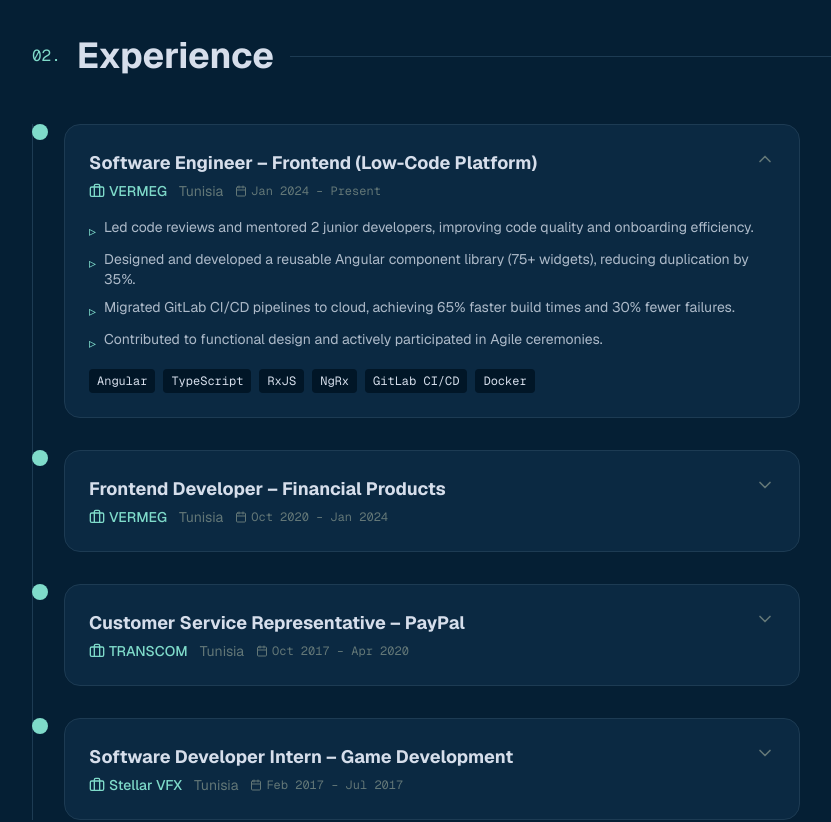
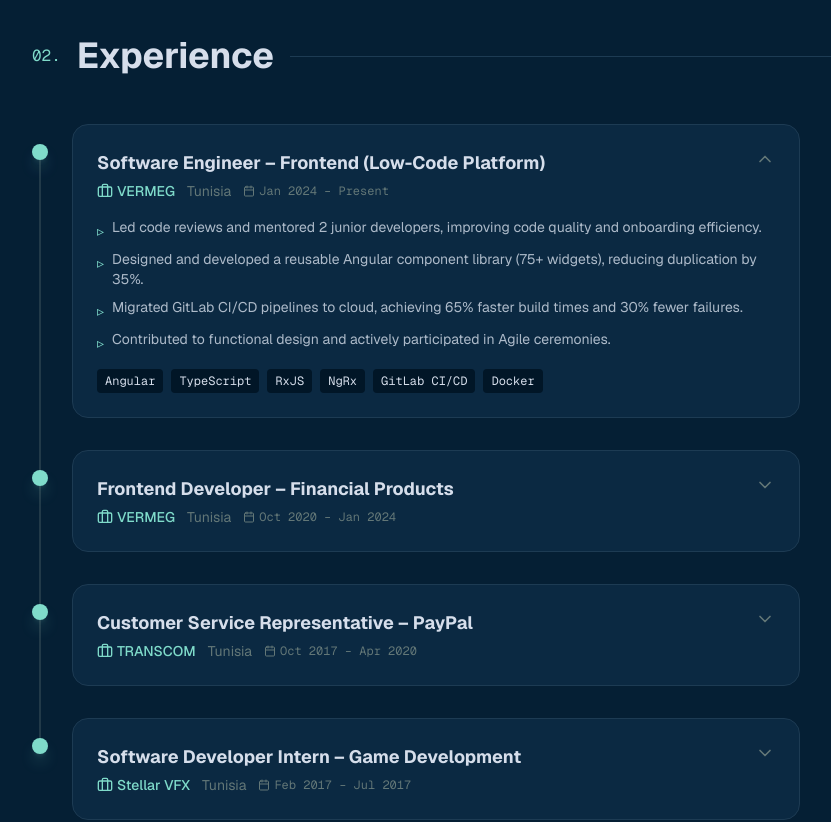
Before and after one commit to Khalil-Khaled/portfolio-website, a Next.js app: page /en in a window 1280 px wide. Shown: the part 1840-2662 px from the top of the page, without its empty margins (64-895 px from the left). Built offline with nearby package versions, Linux system fonts and the light colour scheme.

Commit message:
fix visual issue with dots in experience section

```diff
--- a/src/components/experience.tsx
+++ b/src/components/experience.tsx
@@ -31,10 +31,12 @@ function ExperienceCard({
   expKey,
   technologies,
   index,
+  isLast,
 }: {
   expKey: string;
   technologies?: string[];
   index: number;
+  isLast: boolean;
 }) {
   const t = useTranslations('experience.jobs');
   const [isExpanded, setIsExpanded] = useState(index === 0);
@@ -61,14 +63,16 @@ function ExperienceCard({
       initial={{ opacity: 0, x: -50 }}
       animate={isInView ? { opacity: 1, x: 0 } : {}}
       transition={{ duration: 0.5, delay: index * 0.1 }}
-      className="relative pl-8 pb-8 last:pb-0"
+      className="relative pl-10 pb-8 last:pb-0 overflow-visible"
     >
-      {/* Timeline Line */}
-      <div className="absolute left-0 top-0 bottom-0 w-px bg-day-bg-highlight dark:bg-night-bg-highlight" />
+      {/* Timeline Line - connects to next card's dot */}
+      {!isLast && (
+        <div className="absolute left-[7px] top-[28px] -bottom-[28px] w-0.5 bg-day-muted/30 dark:bg-night-comment/30" />
+      )}
 
-      {/* Timeline Dot */}
+      {/* Timeline Dot - aligned with card title */}
       <motion.div
-        className="absolute left-0 top-0 w-4 h-4 -translate-x-1/2 rounded-full bg-day-accent dark:bg-night-cyan"
+        className="absolute left-0 top-5 w-4 h-4 rounded-full bg-day-accent dark:bg-night-cyan z-10 shadow-lg shadow-day-accent/30 dark:shadow-night-cyan/30"
         initial={{ scale: 0 }}
         animate={isInView ? { scale: 1 } : {}}
         transition={{ duration: 0.3, delay: index * 0.1 + 0.2 }}
@@ -180,6 +184,7 @@ export function Experience() {
                 expKey={exp.key}
                 technologies={exp.technologies}
                 index={index}
+                isLast={index === experienceData.length - 1}
               />
             ))}
           </div>
```
Also changed, not shown: 1 other file (tests, documents, lock files or other folders).
